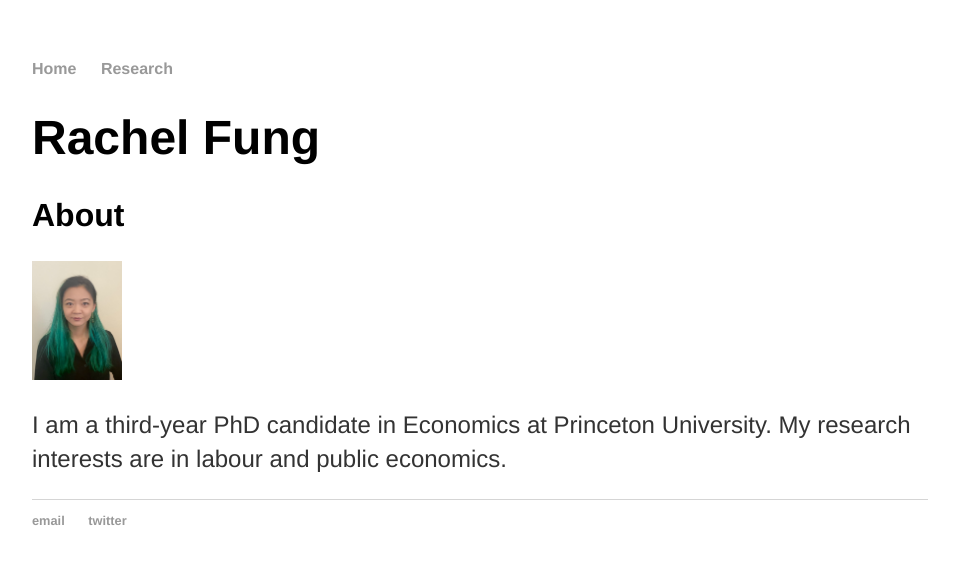
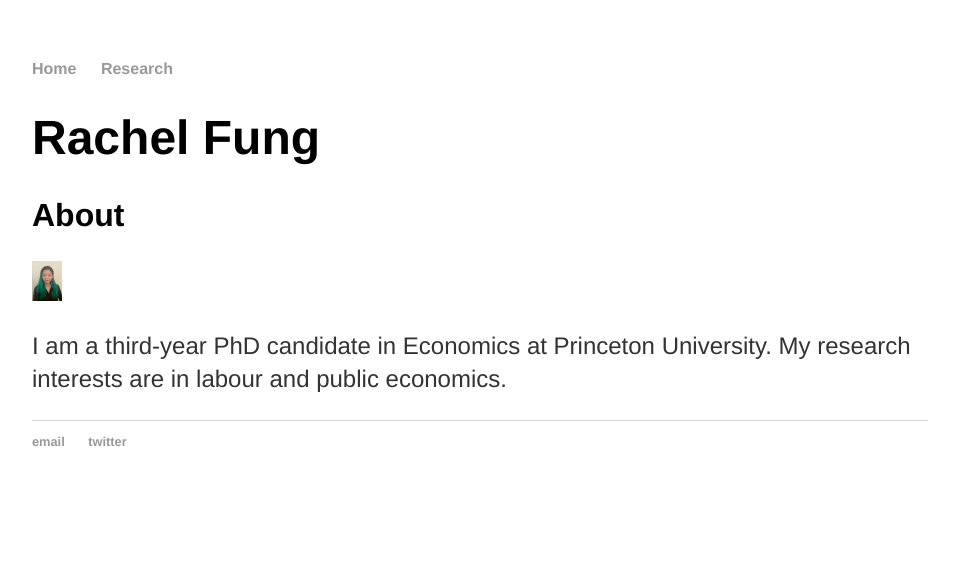
Before and after one commit to rachelylfung/rachelylfung.github.io, a Jekyll site: the page built from index.html, in a window 1280 px wide. Shown: the top 564 px of the page, without its empty margins (160-1119 px from the left). Built offline with Jekyll 4.4.1, drawn with Linux system fonts in a browser that asks for light colours.

Commit message:
Update index.html

```diff
--- a/index.html
+++ b/index.html
@@ -10,6 +10,6 @@
 
 <div class="post">
 	<h2> About </h2>
-	<img src="https://rachelylfung.github.io/assets/headshot.jpg" width = "10%">
+	<img src="https://rachelylfung.github.io/assets/headshot.jpg" width="30" height ="40">
 	<p> I am a third-year PhD candidate in Economics at Princeton University. My research interests are in labour and public economics. </p>
 </div>
```
